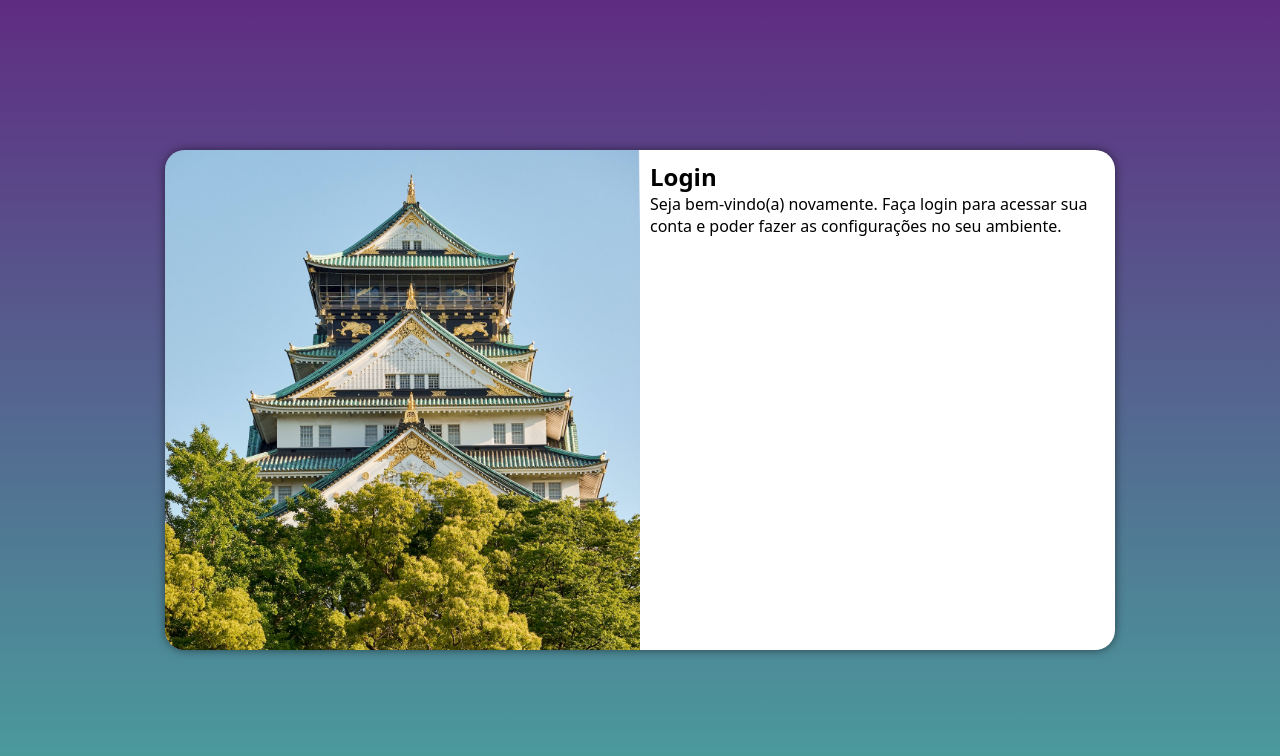
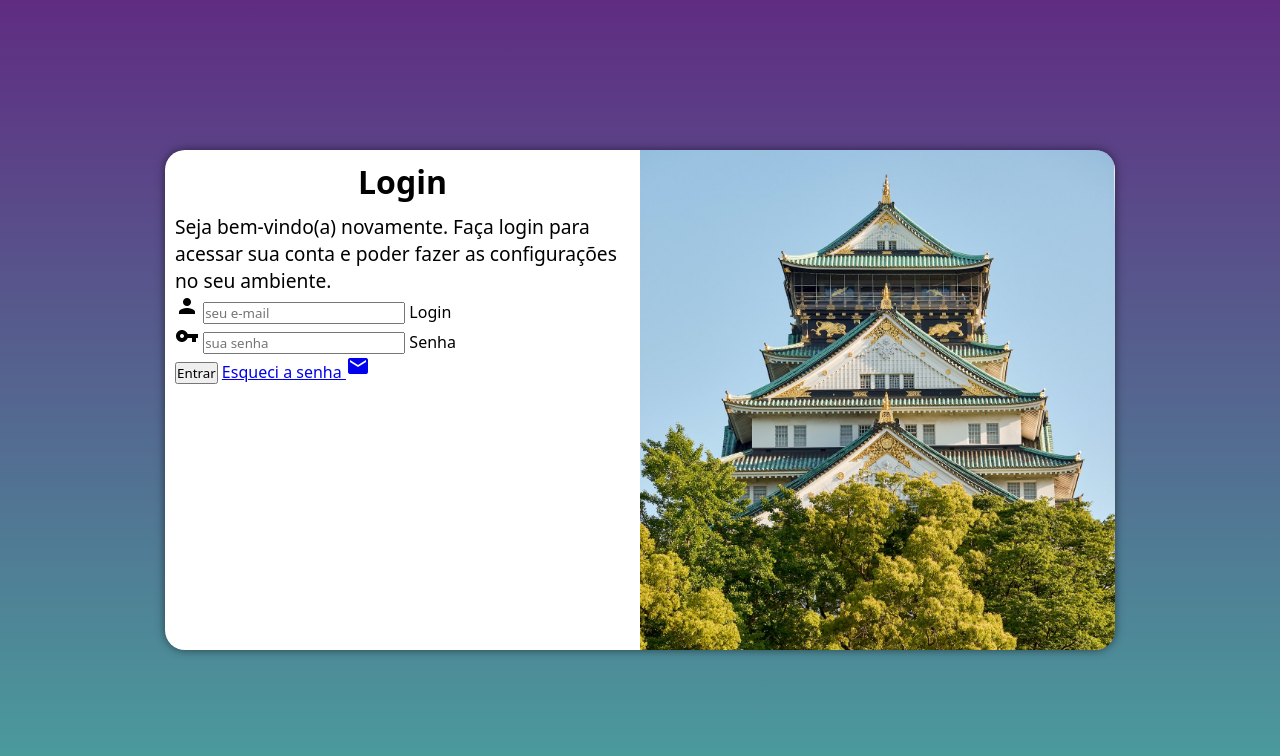
Before and after one commit to NatanLuan/projeto-login, a plain HTML site: page index.html in a window 1280 px wide. Drawn offline with Linux system fonts and the light colour scheme.

Commit message:
adicionei o formulário

```diff
--- a/estilos/media-query.css
+++ b/estilos/media-query.css
@@ -1,4 +1,13 @@
 @charset "UTF-8";
+
+/* Typical Device Breakpoints
+------------------------------
+Pequenas telas: até 600px
+Celular: de 600px até 768px
+Tablet: 768px até 992px
+Desktop: 992px até 1200px
+Grandes telas: acima de 1200px
+*/
 
 @media screen and (min-width: 768px) and (max-width: 992px) {
     body {
@@ -32,13 +41,21 @@
     }
 
     section#login > div#imagem {
-        float: left;
+        float: right;
         width: 50%;
         height: 100%;
     }
 
     section#login > div#formulario {
-        float: right;
+        float: left;
         width: 50%;
     }
+
+    div#formulario > h1 {
+        font-size: 2em;
+    }
+
+    div#formulario > p {
+        font-size: 1.2em;
+  }
 }
--- a/estilos/style.css
+++ b/estilos/style.css
@@ -55,3 +55,12 @@ section#login > div#formulario {
       display: block;
       padding: 10px;
 }
+
+div#formulario > h1 {
+      text-align: center;
+      margin-bottom: 10px;
+}
+
+div#formulario > p {
+      font-size: 0.8em;
+}
--- a/index.html
+++ b/index.html
@@ -5,6 +5,8 @@
     <meta http-equiv="X-UA-Compatible" content="IE=edge">
     <meta name="viewport" content="width=device-width, initial-scale=1.0">
     <title>Login</title>
+    <link href="https://fonts.googleapis.com/icon?family=Material+Icons"
+      rel="stylesheet">
     <link rel="stylesheet" href="estilos/style.css">
     <link rel="stylesheet" href="estilos/media-query.css">
 </head>
@@ -17,8 +19,21 @@
             <div id="formulario">
                 <h1>Login</h1>
                 <p>Seja bem-vindo(a) novamente. Faça login para acessar sua conta e poder fazer as configurações no seu ambiente.</p>
-                <form action="login.php" method="post">
-
+                <form action="login.php" method="post" autocomplete="on">
+                    <div class="campo">
+                        <span class="material-icons">person</span>
+                        <input type="email" name="login" id="ilogin" placeholder="seu e-mail" autocomplete="email" required maxlength="30">
+                        <label for="ilogin">Login</label>
+                    </div>
+                    <div class="campo">
+                        <span class="material-icons">vpn_key</span>
+                        <input type="password" name="senha" id="isenha" placeholder="sua senha" autocomplete="current-password" required minlength="8" maxlength="20">
+                        <label for="isenha">Senha</label>
+                    </div>
+                    <input type="submit" value="Entrar">
+                    <a href="esqueci.html">
+                        Esqueci a senha <i class="material-icons">mail</i>
+                    </a>
                 </form>
         </section>
     </main>
```
